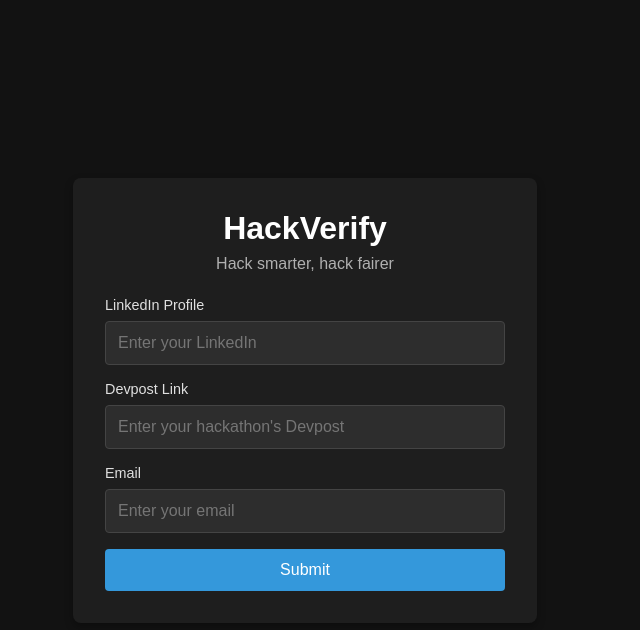
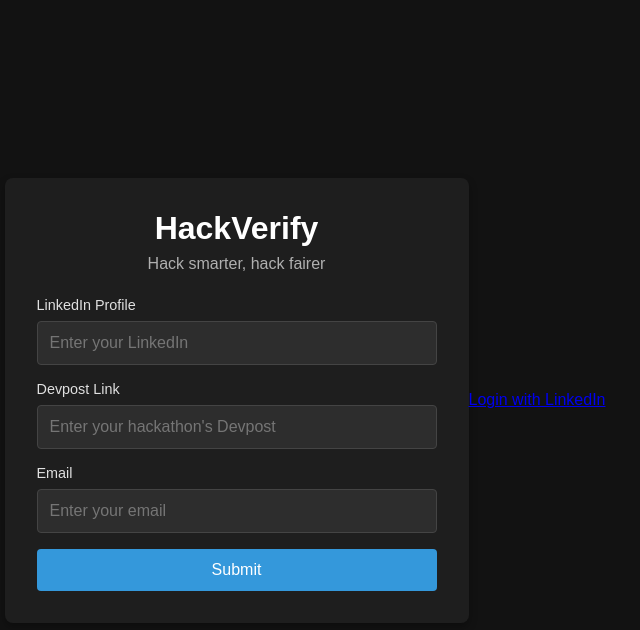
Before and after one commit to isharghura/HackVerify, a Python web app: template templates/index.html in a window 1280 px wide. Shown: the top 630 px of the page, without its empty margins (335-975 px from the left). Run offline with Jinja, Linux system fonts and the light colour scheme; the template is opened without the code that fills it, so the values that code supplies are empty.

Commit message:
feature: add button for login with linkedin

```diff
--- a/templates/index.html
+++ b/templates/index.html
@@ -6,6 +6,7 @@
     <meta name="viewport" content="width=device-width, initial-scale=1.0">
     <title>HackVerify</title>
     <link rel="stylesheet" href="/static/styles.css">
+    <link rel="icon" type="image/x-icon" href="../images/favicon.ico">
 </head>
 
 <body>
@@ -32,6 +33,7 @@
             </form>
         </main>
     </div>
+    <a href="/auth/linkedin">Login with LinkedIn</a>
     <script src="/static/script.js"></script>
 </body>
 
```
